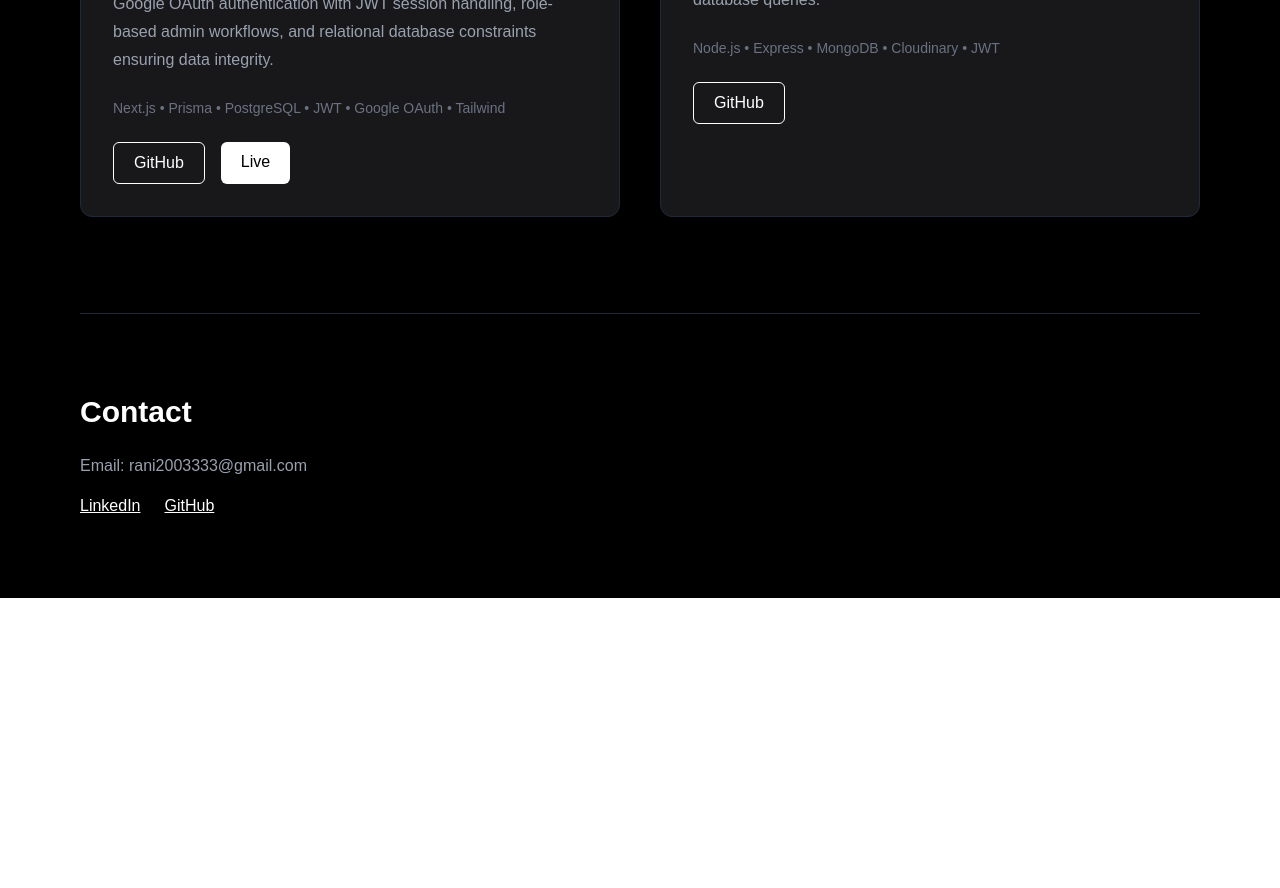
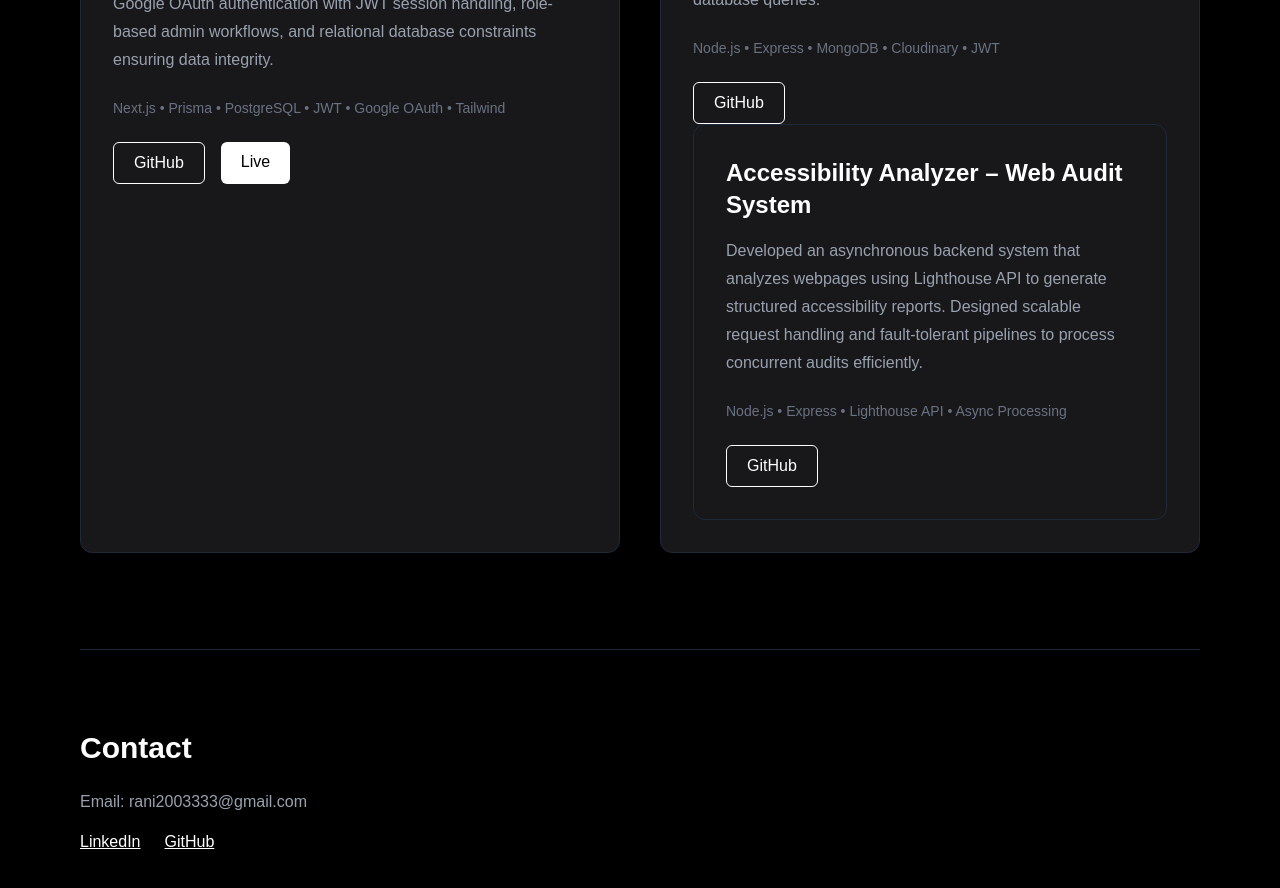
Before and after one commit to rani-86/rani-portfolio, a Next.js app: page / in a window 1280 px wide. Shown: the part 1560-2448 px from the top of the page. Before the commit the page ends 2158 px from the top, so only its background shows below. Built offline with nearby package versions, Linux system fonts and the light colour scheme.

Commit message:
Added Accessibilty Analyzer project

```diff
--- a/app/page.tsx
+++ b/app/page.tsx
@@ -143,6 +143,35 @@ export default function Home() {
           GitHub
         </a>
       </div>
+      {/* Project 3 */}
+<div className="bg-zinc-900 p-8 rounded-xl border border-gray-800 hover:border-gray-600 transition">
+  <h3 className="text-2xl font-semibold mb-4">
+    Accessibility Analyzer – Web Audit System
+  </h3>
+
+  <p className="text-gray-400 mb-6 leading-7">
+    Developed an asynchronous backend system that analyzes webpages
+    using Lighthouse API to generate structured accessibility reports.
+    Designed scalable request handling and fault-tolerant pipelines
+    to process concurrent audits efficiently.
+  </p>
+
+  <p className="text-sm text-gray-500 mb-6">
+    Node.js • Express • Lighthouse API • Async Processing
+  </p>
+
+  <div className="flex gap-4">
+    <a
+      href="#"
+      target="_blank"
+      rel="noopener noreferrer"
+      className="px-5 py-2 border border-white rounded-md hover:bg-white hover:text-black transition"
+    >
+      GitHub
+    </a>
+  </div>
+</div>
+
     </div>
 
   </div>
```
